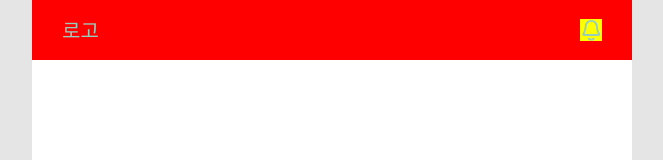
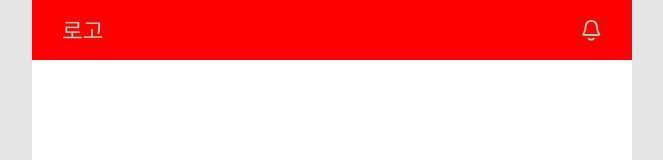
Before and after one commit to prgrms-web-devcourse-final-project/WEB1_1_ALL-I_FE, a React (Vite) app: page / in a window 1280 px wide. Shown: the top 160 px of the page, without its empty margins (308-971 px from the left). Built offline with nearby package versions, Linux system fonts and the light colour scheme; a web font is replaced by a local one.

Commit message:
design: Header 컴포넌트 스타일 및 jsx 내부 엘리먼트 수정

```diff
--- a/src/components/layout/Header/Header.style.ts
+++ b/src/components/layout/Header/Header.style.ts
@@ -27,12 +27,7 @@ export const HeaderContainer = styled.div`
 export const StyledNavLink = styled(NavLink)`
   text-decoration: none;
   color: var(--color-primary);
-  display: flex;
-  flex-direction: column;
-  align-items: center;
   transition: color 0.3s ease;
-
-  font-size: var(--icon-size-group-2);
 
   &:hover {
     color: var(--color-primary-hover);
@@ -40,17 +35,20 @@ export const StyledNavLink = styled(NavLink)`
 `;
 
 export const LogoWrapper = styled.div`
-  font-size: var(--icon-size-group-2);
+  display: flex;
+  justify-content: center;
+  align-items: center;
+  height: var(--icon-size-group-1);
+  font-size: var(--icon-size-group-1);
 `;
 
 export const IconWrapper = styled.div`
   color: var(--color-primary);
   transition: color 0.3s ease;
   cursor: pointer;
+  height: var(--icon-size-group-1);
   width: var(--icon-size-group-1);
-  height: var(--icon-size-group-1);
 
-  background-color: yellow;
   &:hover {
     color: var(--color-primary-hover);
   }
--- a/src/components/layout/Header/Header.tsx
+++ b/src/components/layout/Header/Header.tsx
@@ -28,9 +28,12 @@ function Header() {
   return (
     <Styled.HeaderContainer>
       {showLogo ? (
-        <Styled.StyledNavLink to="/main">로고</Styled.StyledNavLink>
+        <Styled.StyledNavLink to="/main">
+          <Styled.LogoWrapper>로고</Styled.LogoWrapper>
+        </Styled.StyledNavLink>
       ) : (
-        <Styled.IconWrapper onClick={handleBackClick}>
+        <button onClick={handleBackClick}>
+          <Styled.IconWrapper>
             <BackIcon
               width="100%"
               height="100%"
@@ -38,6 +41,7 @@ function Header() {
               stroke="currentColor"
             />
           </Styled.IconWrapper>
+        </button>
       )}
       <Styled.StyledNavLink to="/notifications">
         <Styled.IconWrapper>
```
Lines whose indentation alone changed are shown as unchanged.
